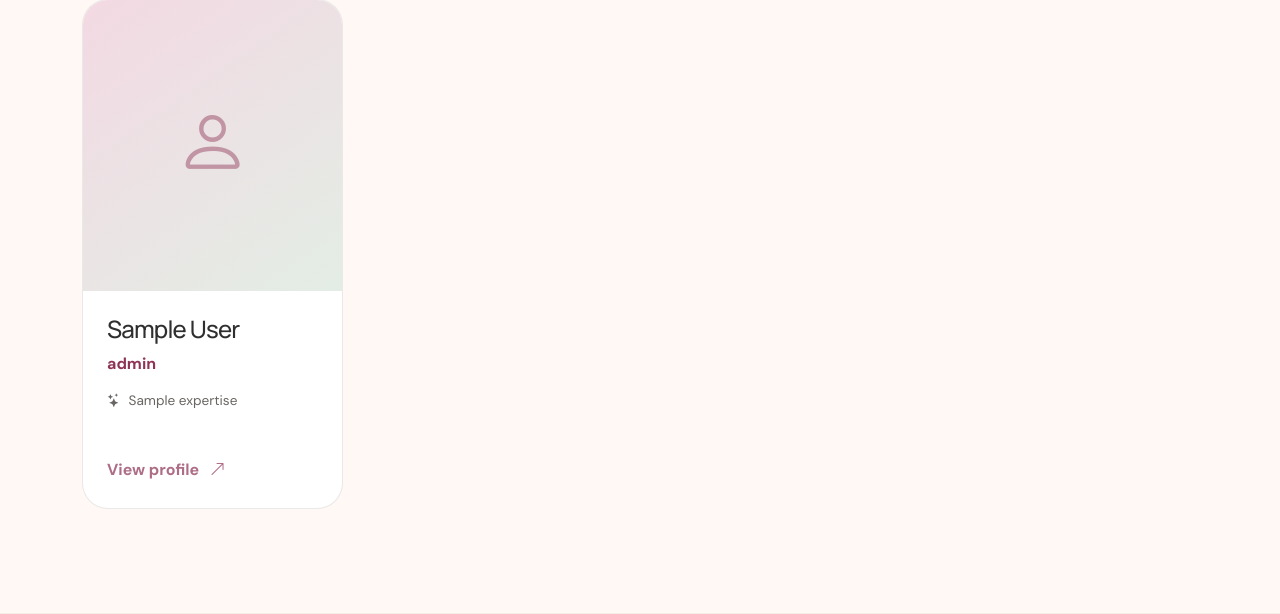
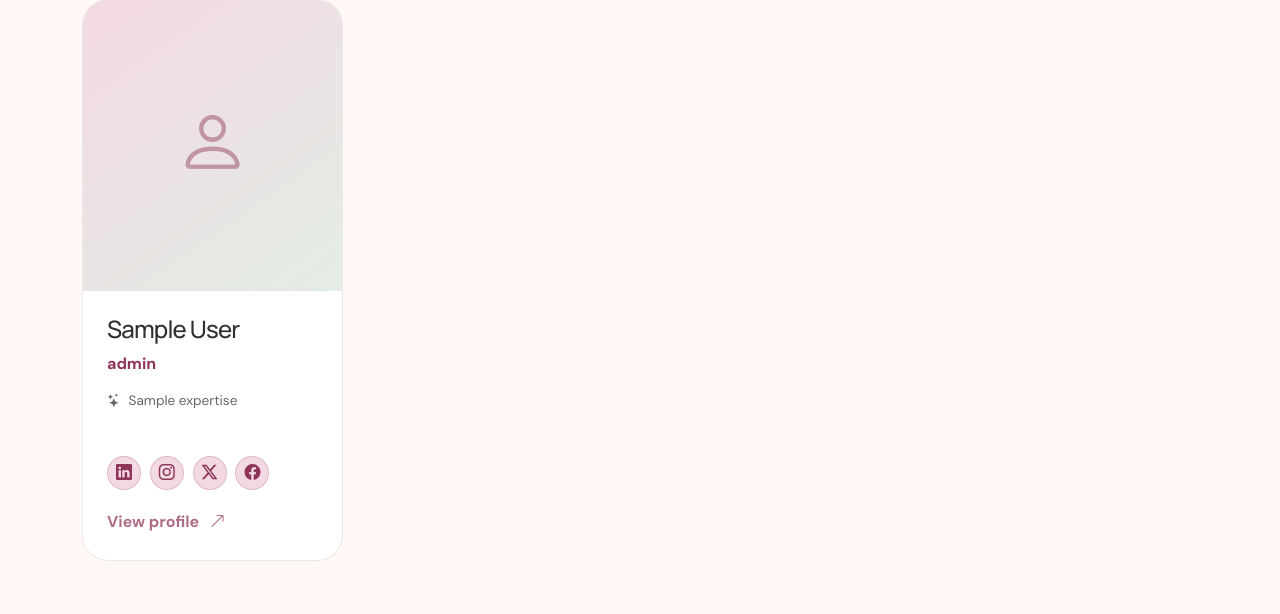
Before and after one commit to JAPHES/Ecofem, a Django app: template templates/ecofem/home.html in a window 1280 px wide. Shown: the part 4862-5476 px from the top of the page. Run offline with Django 5.2, Linux system fonts and the light colour scheme; the template is opened without the code that fills it: most values are stand-ins (such as "Sample title", 1, 10 or a date in 2020).

Commit message:
feat: add team social media placeholders

```diff
--- a/static/css/main.css
+++ b/static/css/main.css
@@ -870,6 +870,31 @@ p:last-child {
     font-size: 0.85rem;
 }
 
+.team-social-links {
+    display: flex;
+    gap: 0.55rem;
+    margin-bottom: 1.15rem;
+}
+
+.team-social-link {
+    display: inline-grid;
+    width: 34px;
+    height: 34px;
+    place-items: center;
+    border: 1px solid rgba(142, 53, 87, 0.2);
+    border-radius: 50%;
+    background: var(--rose-light);
+    color: var(--rose);
+    transition: background 0.2s, color 0.2s, transform 0.2s;
+}
+
+.team-social-link:hover,
+.team-social-link:focus-visible {
+    background: var(--rose);
+    color: var(--white);
+    transform: translateY(-2px);
+}
+
 .update-image,
 .update-placeholder {
     width: 100%;
--- a/templates/includes/team_card.html
+++ b/templates/includes/team_card.html
@@ -1,4 +1,5 @@
 {% load static %}
+{% url 'ecofem:team_list' as team_page_url %}
 <article class="team-card h-100 reveal">
     <div class="team-photo-wrap">
         {% if member.profile_photo %}
@@ -14,6 +15,12 @@
         <h2 class="h4">{{ member.full_name }}</h2>
         <p class="team-role">{{ member.role }}</p>
         <p class="expertise"><i class="bi bi-stars me-2"></i>{{ member.expertise }}</p>
+        <div class="team-social-links" aria-label="Social media links for {{ member.full_name }}">
+            <a href="{{ member.linkedin_url|default:team_page_url }}" class="team-social-link" {% if member.linkedin_url %}target="_blank" rel="noopener"{% endif %} aria-label="LinkedIn for {{ member.full_name }}"><i class="bi bi-linkedin"></i></a>
+            <a href="{{ member.instagram_url|default:team_page_url }}" class="team-social-link" {% if member.instagram_url %}target="_blank" rel="noopener"{% endif %} aria-label="Instagram for {{ member.full_name }}"><i class="bi bi-instagram"></i></a>
+            <a href="{{ member.twitter_url|default:team_page_url }}" class="team-social-link" {% if member.twitter_url %}target="_blank" rel="noopener"{% endif %} aria-label="Twitter for {{ member.full_name }}"><i class="bi bi-twitter-x"></i></a>
+            <a href="{{ member.facebook_url|default:team_page_url }}" class="team-social-link" {% if member.facebook_url %}target="_blank" rel="noopener"{% endif %} aria-label="Facebook for {{ member.full_name }}"><i class="bi bi-facebook"></i></a>
+        </div>
         <button type="button" class="arrow-link profile-link-disabled" disabled aria-disabled="true">View profile <i class="bi bi-arrow-up-right"></i></button>
     </div>
 </article>
```
